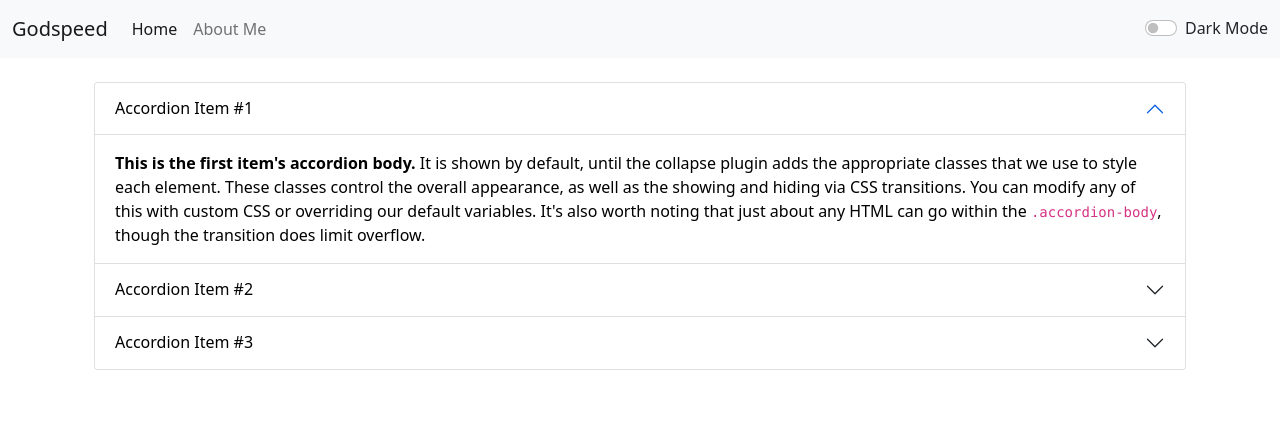
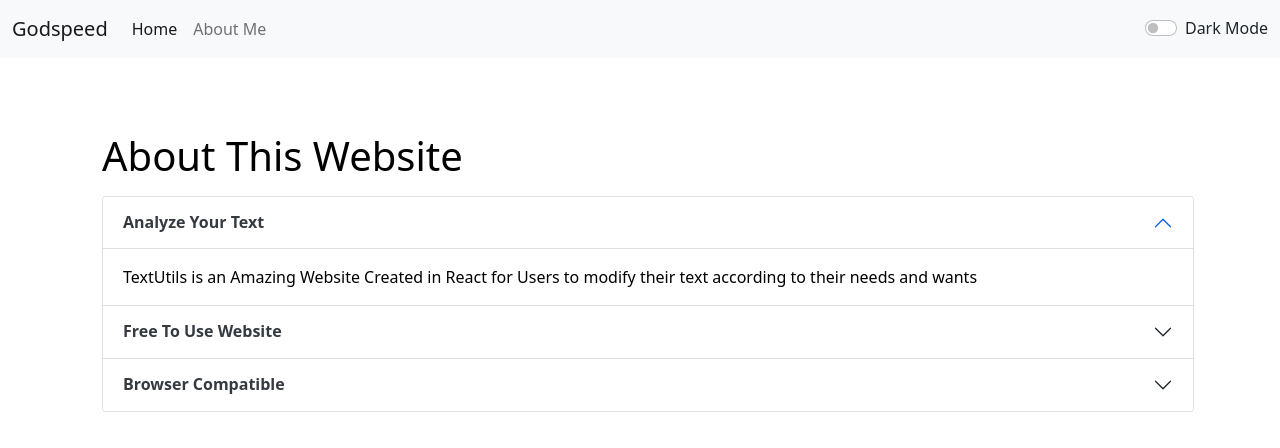
Before and after one commit to Palash2911/React-Text-Modifier, a React (Create React App) app in the folder textutils/: page /about in a window 1280 px wide. Shown: the top 448 px of the page. Built offline with nearby package versions, Linux system fonts and the light colour scheme.

Commit message:
Edited and Removed Basic bugs

```diff
--- a/textutils/public/index.html
+++ b/textutils/public/index.html
@@ -7,13 +7,13 @@
     <meta name="theme-color" content="#000000" />
     <meta
       name="description"
-      content="React based Text Editing website to manupilate your text according to you"
+      content="React based Text Editing website to manupilate your text according to you. You can use it for Word counter, Character Counter, Convert Lowercase to Uppercase, Convert UpperCase to Lowercase, and Much More."
     />
     <link rel="apple-touch-icon" href="%PUBLIC_URL%/favicon-16x16.png" />
     <link href="https://cdn.jsdelivr.net/npm/bootstrap@5.1.3/dist/css/bootstrap.min.css" rel="stylesheet" integrity="sha384-1BmE4kWBq78iYhFldvKuhfTAU6auU8tT94WrHftjDbrCEXSU1oBoqyl2QvZ6jIW3" crossorigin="anonymous">
     <link rel="manifest" href="%PUBLIC_URL%/manifest.json" />
 
-    <title>Text Editor - Home</title>
+    <title>Text Editor - Word Counter, and Much More</title>
   </head>
   <body>
     <noscript>You need to enable JavaScript to run this app.</noscript>
--- a/textutils/src/components/About.js
+++ b/textutils/src/components/About.js
@@ -2,47 +2,43 @@ import React,{useState} from 'react'
 
 export default function About(props) {
 
-  const[Bg, setBg] = useState({
-
-        color:'black',
-        backgroundColor: 'white'
-    })
   return (
-    <div className="container">
+    <div className="container mx-2">
+      <h1 className="my-3" style={{color: props.mode==='dark'?'white':'black'}}>About This Website</h1>
       <div className="accordion" id="accordionExample">
   <div className="accordion-item">
     <h2 className="accordion-header" id="headingOne">
-      <button className="accordion-button" type="button" style={{backgroundColor: props.mode==='dark'?'#495057':'white' , color: props.mode==='dark'?'white':'black'}} data-bs-toggle="collapse" data-bs-target="#collapseOne" aria-expanded="true" aria-controls="collapseOne">
-        Accordion Item #1
+      <button className="accordion-button" type="button" style={{backgroundColor: props.mode==='dark'?'#012a4a':'white' , color: props.mode==='dark'?'white':'#343a40'}} data-bs-toggle="collapse" data-bs-target="#collapseOne" aria-expanded="true" aria-controls="collapseOne">
+        <strong>Analyze Your Text </strong>
       </button>
     </h2>
     <div id="collapseOne" className="accordion-collapse collapse show" aria-labelledby="headingOne" data-bs-parent="#accordionExample">
       <div className="accordion-body" style={{backgroundColor: props.mode==='dark'?'#495057':'white' , color: props.mode==='dark'?'white':'black'}}>
-        <strong>This is the first item's accordion body.</strong> It is shown by default, until the collapse plugin adds the appropriate classes that we use to style each element. These classes control the overall appearance, as well as the showing and hiding via CSS transitions. You can modify any of this with custom CSS or overriding our default variables. It's also worth noting that just about any HTML can go within the <code>.accordion-body</code>, though the transition does limit overflow.
+       TextUtils is an Amazing Website Created in React for Users to modify their text according to their needs and wants
       </div>
     </div>
   </div>
   <div className="accordion-item">
     <h2 className="accordion-header" id="headingTwo">
-      <button className="accordion-button collapsed" type="button" style={{backgroundColor: props.mode==='dark'?'#495057':'white' , color: props.mode==='dark'?'white':'black'}} data-bs-toggle="collapse" data-bs-target="#collapseTwo" aria-expanded="false" aria-controls="collapseTwo">
-        Accordion Item #2
+      <button className="accordion-button collapsed" type="button" style={{backgroundColor: props.mode==='dark'?'#01497c':'white' , color: props.mode==='dark'?'white':'#343a40'}} data-bs-toggle="collapse" data-bs-target="#collapseTwo" aria-expanded="false" aria-controls="collapseTwo">
+      <strong>Free To Use Website</strong>
       </button>
     </h2>
     <div id="collapseTwo" className="accordion-collapse collapse" aria-labelledby="headingTwo" data-bs-parent="#accordionExample">
       <div className="accordion-body" style={{backgroundColor: props.mode==='dark'?'#495057':'white' , color: props.mode==='dark'?'white':'black'}}>
-        <strong>This is the second item's accordion body.</strong> It is hidden by default, until the collapse plugin adds the appropriate classes that we use to style each element. These classes control the overall appearance, as well as the showing and hiding via CSS transitions. You can modify any of this with custom CSS or overriding our default variables. It's also worth noting that just about any HTML can go within the <code>.accordion-body</code>, though the transition does limit overflow.
+        TextUtils is a Free to use, Text Editor Available on My GitHub.
       </div>
     </div>
   </div>
   <div className="accordion-item">
     <h2 className="accordion-header" id="headingThree">
-      <button className="accordion-button collapsed" type="button" style={{backgroundColor: props.mode==='dark'?'#495057':'white' , color: props.mode==='dark'?'white':'black'}} data-bs-toggle="collapse" data-bs-target="#collapseThree" aria-expanded="false" aria-controls="collapseThree">
-        Accordion Item #3
+      <button className="accordion-button collapsed" type="button" style={{backgroundColor: props.mode==='dark'?'#2a6f97':'white' , color: props.mode==='dark'?'white':'#343a40'}} data-bs-toggle="collapse" data-bs-target="#collapseThree" aria-expanded="false" aria-controls="collapseThree">
+      <strong>Browser Compatible</strong>
       </button>
     </h2>
     <div id="collapseThree" className="accordion-collapse collapse" aria-labelledby="headingThree" data-bs-parent="#accordionExample">
       <div className="accordion-body" style={{backgroundColor: props.mode==='dark'?'#495057':'white' , color: props.mode==='dark'?'white':'black'}}>
-        <strong>This is the third item's accordion body.</strong> It is hidden by default, until the collapse plugin adds the appropriate classes that we use to style each element. These classes control the overall appearance, as well as the showing and hiding via CSS transitions. You can modify any of this with custom CSS or overriding our default variables. It's also worth noting that just about any HTML can go within the <code>.accordion-body</code>, though the transition does limit overflow.
+        TextUtils is Browser Compatible as well as responsive website made for users to edit their text on Computer as well as Mobile phones.
       </div>
     </div>
   </div>
--- a/textutils/src/components/Alert.js
+++ b/textutils/src/components/Alert.js
@@ -7,8 +7,10 @@ function Alert(props) {
         return lower.charAt(0).toUpperCase() + lower.slice(1);
     }
   return (
-    props.alert && <div className={`alert alert-${props.alert.type} alert-dismissible fade show my-2 mx-2`} role="alert" style={{height: 65, width: 500}}>
-        <strong>{capitalize(props.alert.type)}</strong>: {props.alert.mssg}
+    <div style={{height: '50px'}}>
+      {props.alert && <div className={`alert alert-${props.alert.type} alert-dismissible fade show my-1 mx-2`} role="alert" style={{width: 400}}>
+          <strong>{capitalize(props.alert.type)}</strong>: {props.alert.mssg}
+      </div>}
     </div>
   )
 }
--- a/textutils/src/components/Textform.js
+++ b/textutils/src/components/Textform.js
@@ -41,15 +41,15 @@ export default function Textform(props) {
         <div className="mb-3">
         <textarea className="form-control" value={text} id="Mytext" rows="6" onChange={onchange} placeholder='Enter Text' style={{backgroundColor: props.mode==='dark'?'#495057':'white' , color: props.mode==='dark'?'white':'black'}}></textarea>
         </div>
-        <button className="btn btn-success" onClick={upclick}>Convert to UpperCase</button>
-        <button className="btn btn-dark mx-3" onClick={lowclick}>Convert to LowerCase</button>
-        <button className="btn btn-primary" onClick={revclick}>Reverse The Given Text</button>
-        <button className="btn btn-warning mx-3" onClick={clearclick}>Clear The Given Text</button>
-        <button className="btn btn-warning" onClick={copyclick}>Copy Text</button>
+        <button disabled={text.length===0} className="btn btn-success mx-2 my-2" onClick={upclick}>Convert to UpperCase</button>
+        <button disabled={text.length===0} className="btn btn-dark mx-2 my-2" onClick={lowclick}>Convert to LowerCase</button>
+        <button disabled={text.length===0} className="btn btn-primary mx-2 my-2" onClick={revclick}>Reverse The Given Text</button>
+        <button disabled={text.length===0} className="btn btn-danger mx-2 my-2" onClick={clearclick}>Clear The Given Text</button>
+        <button disabled={text.length===0} className="btn btn-warning mx-2 my-2" onClick={copyclick} style={{color: 'white'}}>Copy Text To Clipboard</button>
     </div>
     <div className="container my-4" style={{color: props.mode==='dark'?'white':'black'}}>
           <h3>Your Text Summary !!</h3>
-          <p>{text.split(" ").length -1} Words, {text.length} characters</p>
+          <p>{text.split(" ").filter((element)=>{return element.length!==0}).length} Words, {text.length} characters</p>
           <p>{0.008 * text.split("").length} Minutes To Read the Para</p>
     </div>
     </>
```
